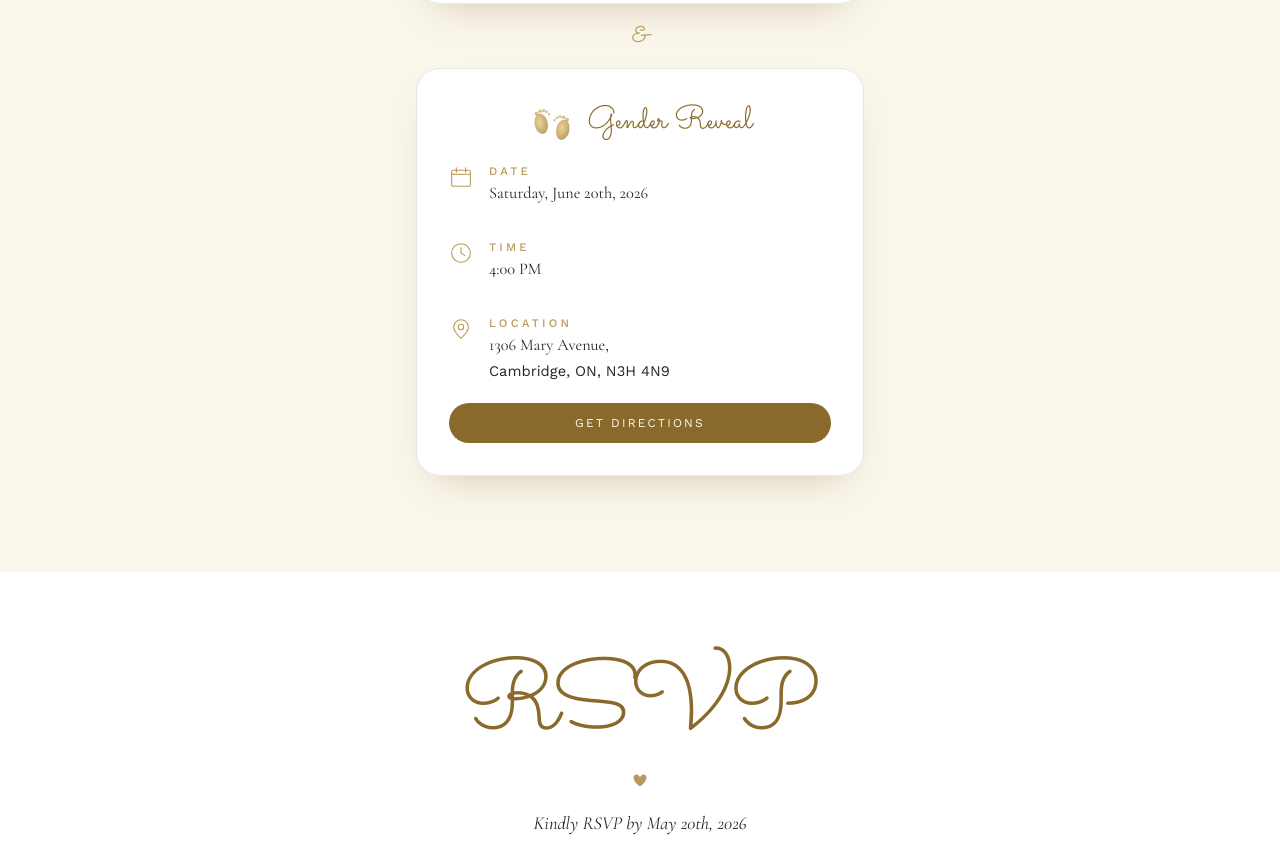
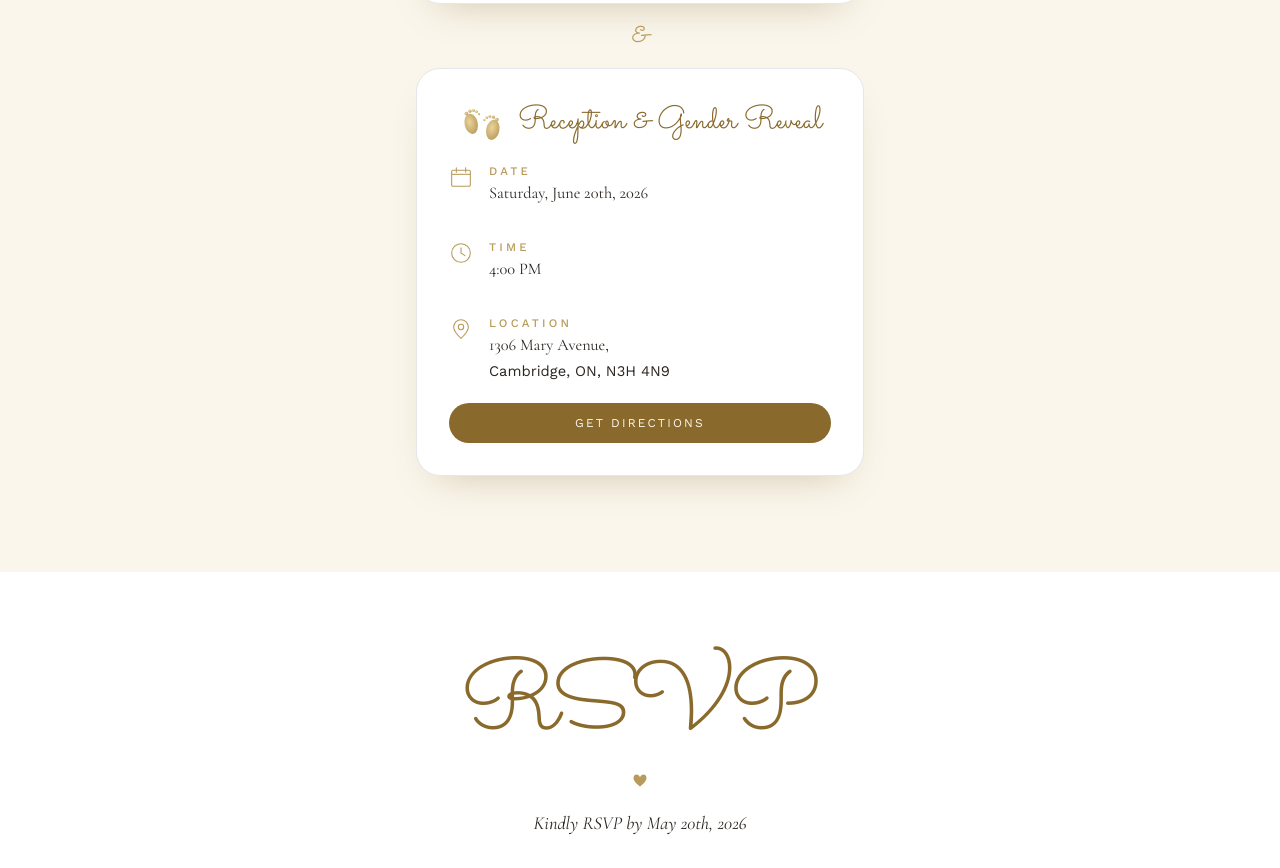
Before and after one commit to PierreSalama/wedding-baby-invite, a React (Vite) app in the folder app/: page / in a window 1280 px wide. Shown: the part 1682-2550 px from the top of the page. Built offline with nearby package versions, Linux system fonts and the light colour scheme; a web font is replaced by a local one.

Commit message:
Add wiring diagram project

```diff
--- a/app/src/components/EventDetails.tsx
+++ b/app/src/components/EventDetails.tsx
@@ -147,7 +147,7 @@ export function EventDetails() {
         </span>
 
         <EventBlock
-          label="Gender Reveal"
+          label="Reception & Gender Reveal"
           icon={<FootstepsIcon className="w-12" />}
           date={content.events.babyShower.date}
           time={content.events.babyShower.time}
--- a/app/src/components/Location.tsx
+++ b/app/src/components/Location.tsx
@@ -120,7 +120,7 @@ export function Location() {
         />
 
         <VenueCard
-          label="Gender Reveal"
+          label="Reception & Gender Reveal"
           venue={content.events.babyShower.venue}
           address={content.events.babyShower.address}
           mapUrl={content.events.babyShower.mapUrl}
```
